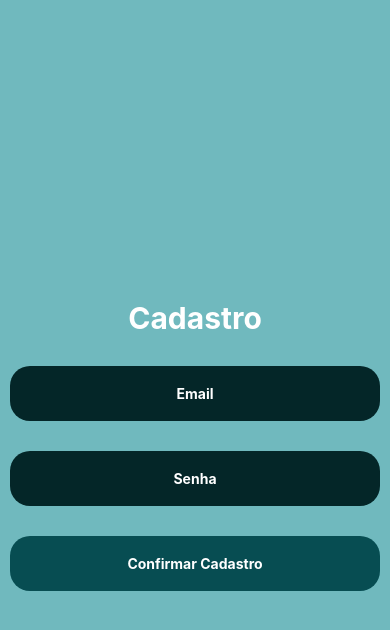
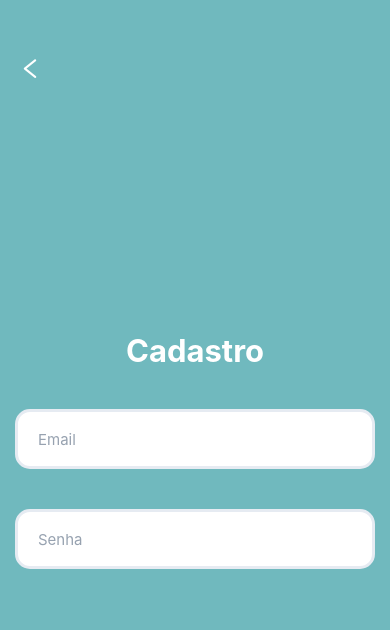
Before and after one commit to GabrielnPimentel/DesenvolvimentoAppMobile-G3, a React Native app in the folder pocketChef/: screen /StackCadastro in a window 390 px wide. Shown: the top 630 px of the page. Built offline with nearby package versions, Linux system fonts and the light colour scheme.

Commit message:
feat: subindo cadastro

```diff
--- a/pocketChef/App.tsx
+++ b/pocketChef/App.tsx
@@ -1,11 +1,12 @@
 import { StatusBar } from 'expo-status-bar';
 import { Routes } from './src/Routes';
+import Cadastro from './src/Pages/Cadastro';
 
 export default function App() {
   return (
     <>
       <StatusBar style="auto" />
-      <Routes />
+      <Cadastro />
     </>
   );
 }
--- /dev/null
+++ b/pocketChef/src/Components/TextInput/index.tsx
@@ -0,0 +1,21 @@
+import React from 'react'
+import { TextInput } from 'react-native'
+import {styles} from '../TextInput/style'
+
+interface PropsComponent {
+    placeholder: string;
+    type?: boolean;
+    onChangeValue: (value: string) => void;
+  }
+
+export function TextInputComponent({ placeholder, type, onChangeValue}: PropsComponent){
+    return (
+      <TextInput
+        placeholder={placeholder}
+        placeholderTextColor={"#97a2b0"}
+        style={styles.estiloTextInput}
+        secureTextEntry={type}
+        onChangeText={onChangeValue}
+      />
+    )
+  }
--- /dev/null
+++ b/pocketChef/src/Components/TextInput/style.ts
@@ -0,0 +1,15 @@
+import { StyleSheet } from "react-native";
+
+export const styles = StyleSheet.create({
+    estiloTextInput:{
+        backgroundColor:'#ffffff',
+        marginTop:40,
+        width:360,
+        height:60,
+        borderRadius: 15,
+        borderColor:'#e6ebf2',
+        borderWidth:3,
+        paddingLeft:20,
+        fontSize:15
+    }
+})
--- a/pocketChef/src/Pages/Cadastro/index.tsx
+++ b/pocketChef/src/Pages/Cadastro/index.tsx
@@ -1,54 +1,60 @@
-import React, { useState } from "react";
-import {
-  Keyboard,
-  Text,
-  TextInput,
-  TouchableWithoutFeedback,
-  View,
-} from "react-native";
-import { styles } from "../Cadastro/style";
-import { ButtonComponent } from "../../Components/ButtonComponent";
-import { useNavigation } from "@react-navigation/native";
+import React, { useState } from 'react'
+import { ImageBackground, Keyboard, Text, TextInput, TouchableOpacity, TouchableWithoutFeedback, View } from 'react-native'
+import {styles} from '../Cadastro/style'
+import { TextInputComponent } from '../../Components/TextInput';
+import Icon from '@expo/vector-icons/Ionicons';
+import IconDesign from '@expo/vector-icons/AntDesign'
+import fundoCadastro from "../../Assets/fundoCadastro.jpeg"
+
+
 
 function Cadastro() {
-  const navigation = useNavigation(); // Hook useNavigation para acessar a navegação
 
-  const [email, setEmail] = useState<string>("");
-  const [password, setPassword] = useState<string>("");
+    const [email,setEmail] = useState<string>();
+    const [password, setPassword] = useState<string>();
 
-  const handleEmail = (value: string) => {
-    setEmail(value);
-  };
+    const handleEmail = (value:string) => {
+        setEmail(value)
+    }
 
-  const handleLogin = () => {
-    navigation.navigate("StackLogin", { name: "Login" }); // Navegação para a tela desejada
-  };
+    const handlePassword = (value:string) => {
+        setEmail(value)
+    }
 
     return (
     <TouchableWithoutFeedback onPress={Keyboard.dismiss}>
+
         <View style={styles.container}>
-        <Text style={styles.titulo}>Cadastro</Text>
+
+
+            <IconDesign name='left' size={25} style={styles.voltarIcon} />
+
+            <Text style={styles.titulo}>
+                    Cadastro
+            </Text>
 
             <View>
-          <TextInput
-            placeholder="Email"
-            placeholderTextColor={"#ffffff"}
-            style={styles.email}
-            onChangeText={handleEmail}
+                    <TextInputComponent
+                        placeholder='Email'
+                        onChangeValue={handleEmail}
                     />
 
-          <TextInput
-            placeholder="Senha"
-            placeholderTextColor={"#ffffff"}
-            style={styles.senha}
-            onChangeText={handleEmail}
+                    <TextInputComponent
+                        placeholder='Senha'
+                        onChangeValue={handlePassword}
+                        type={true}
                     />
 
-          <ButtonComponent title="Confirmar Cadastro" handleOnChange={handleLogin} />
             </View>
+
+            <View>
+
             </View>
+
+        </View>
+
     </TouchableWithoutFeedback>
-  );
+  )
 }
 
-export default Cadastro;
+export default Cadastro
--- a/pocketChef/src/Pages/Cadastro/style.ts
+++ b/pocketChef/src/Pages/Cadastro/style.ts
@@ -10,31 +10,14 @@ export const styles = StyleSheet.create({
     },
     titulo:{
         textAlign:'center',
-        paddingTop:300,
-        fontSize:30,
+        paddingTop:250,
+        fontSize:31,
         fontWeight:'bold',
         color:'#fff'
     },
-    email:{
-        alignContent:'center',
-        textAlign:'center',
-        backgroundColor: '#042628',
-        width:370,
-        height:55,
-        marginTop:30,
-        fontSize:14,
-        fontWeight:'bold',
-        borderRadius:20
-    },
-    senha:{
-        alignContent:'center',
-        textAlign:'center',
-        backgroundColor: '#042628',
-        width:370,
-        height:55,
-        marginTop:30,
-        fontSize:14,
-        fontWeight:'bold',
-        borderRadius:20
-    }
+     voltarIcon:{
+        color:'#ffffff',
+        marginTop:55,
+        marginRight:330
+     }
 })
```
Lines whose indentation alone changed are shown as unchanged.
